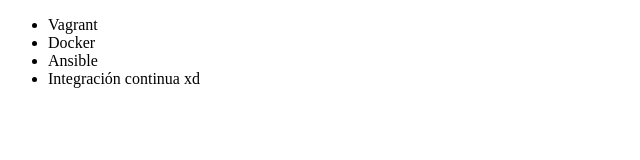
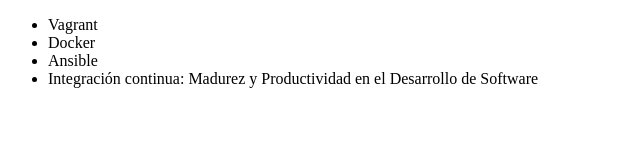
Before and after one commit to NoneDeTerracota/noneGit, a plain HTML site: page index.html in a window 1280 px wide. Shown: the whole page, without its empty margins (0-640 px from the left). Drawn offline with Linux system fonts and the light colour scheme.

Commit message:
Renombrando curso de Integración Contínua

```diff
--- a/index.html
+++ b/index.html
@@ -11,7 +11,7 @@
         <li> Vagrant </li>
         <li> Docker </li>
         <li> Ansible </li>
-        <li> Integración continua xd</li>
+        <li> Integración continua: Madurez y Productividad en el Desarrollo de Software</li>
     </ul>
 </body>
 </html>
```
